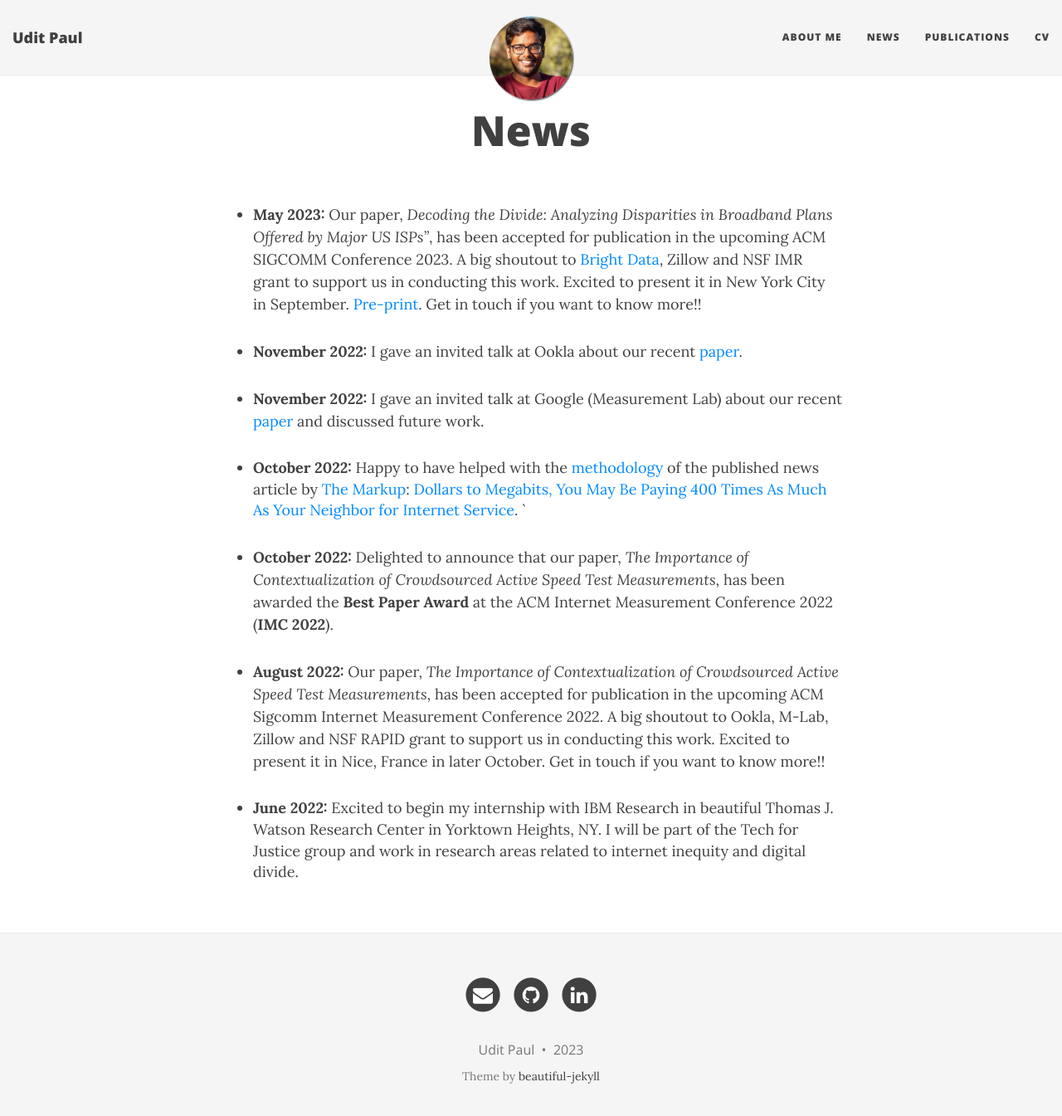
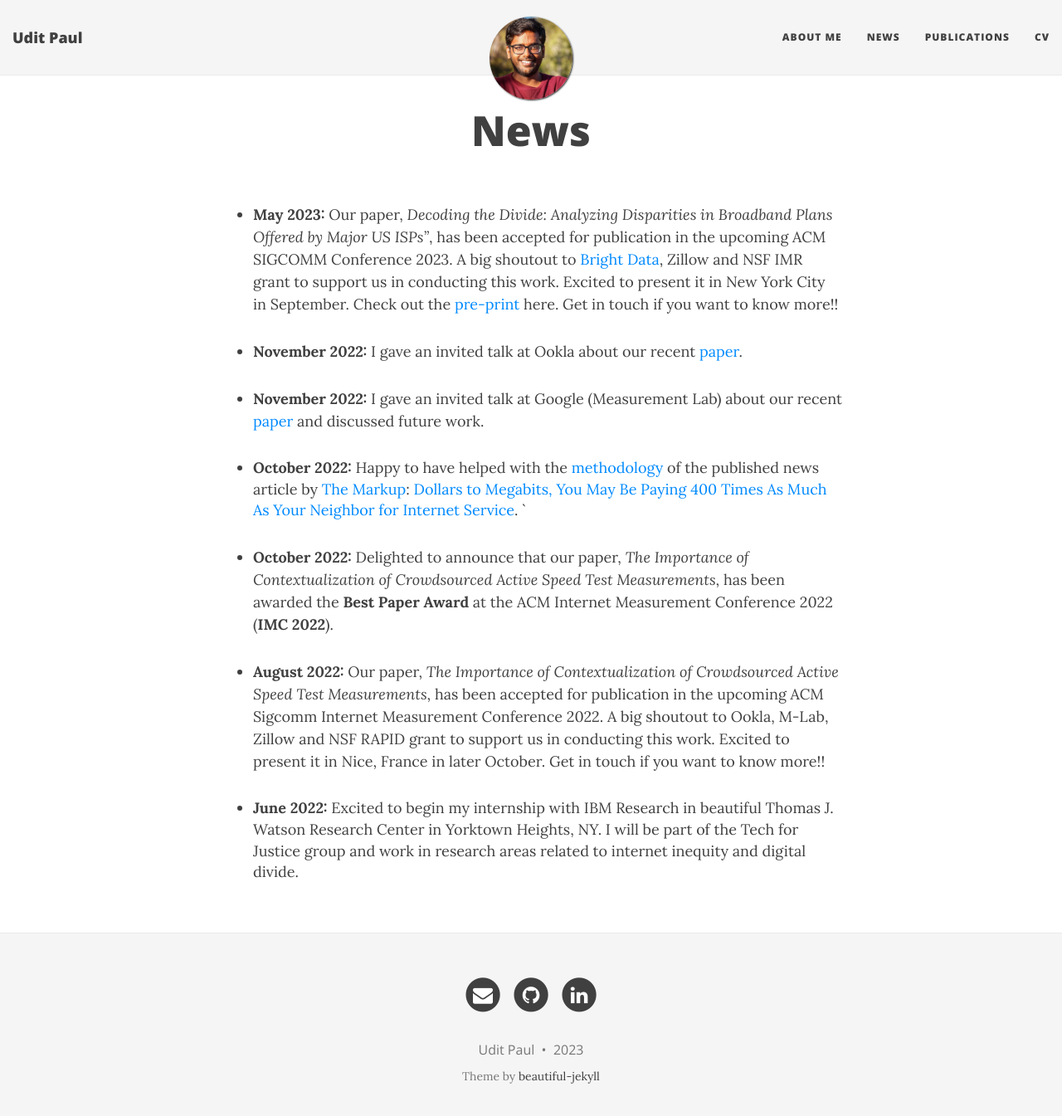
Before and after one commit to u-paul/u-paul.github.io, a Jekyll site: the page built from news.md, in a window 1280 px wide and 1358 px high. Shown: the top 1345 px of the window at 83% size. Built offline with Jekyll 4.4.1, drawn with Linux system fonts in a browser that asks for light colours; nearby versions of some CDN libraries.

Commit message:
updated news preprint

```diff
--- a/news.md
+++ b/news.md
@@ -3,7 +3,7 @@
 title: News
 ---
 
-- **May 2023:** Our paper, *Decoding the Divide: Analyzing Disparities in Broadband Plans Offered by Major US ISPs”*, has been accepted for publication in the upcoming ACM SIGCOMM Conference 2023. A big shoutout to [Bright Data](https://brightdata.com/){:target="_blank"}, Zillow and NSF IMR grant to support us in conducting this work. Excited to present it in New York City in September. [Pre-print](https://arxiv.org/pdf/2302.14216.pdf){:target="_blank"}. Get in touch if you want to know more!!
+- **May 2023:** Our paper, *Decoding the Divide: Analyzing Disparities in Broadband Plans Offered by Major US ISPs”*, has been accepted for publication in the upcoming ACM SIGCOMM Conference 2023. A big shoutout to [Bright Data](https://brightdata.com/){:target="_blank"}, Zillow and NSF IMR grant to support us in conducting this work. Excited to present it in New York City in September. Check out the [pre-print](https://arxiv.org/pdf/2302.14216.pdf){:target="_blank"} here. Get in touch if you want to know more!!
 
 - **November 2022:** I gave an invited talk at Ookla about our recent [paper](https://dl.acm.org/doi/abs/10.1145/3517745.3561441){:target="_blank"}.
 
```
